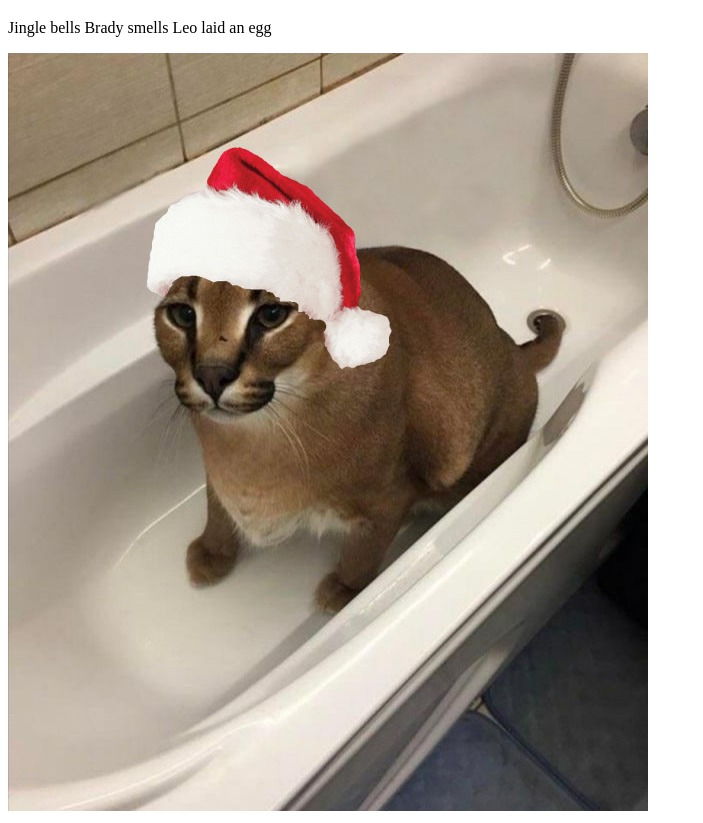
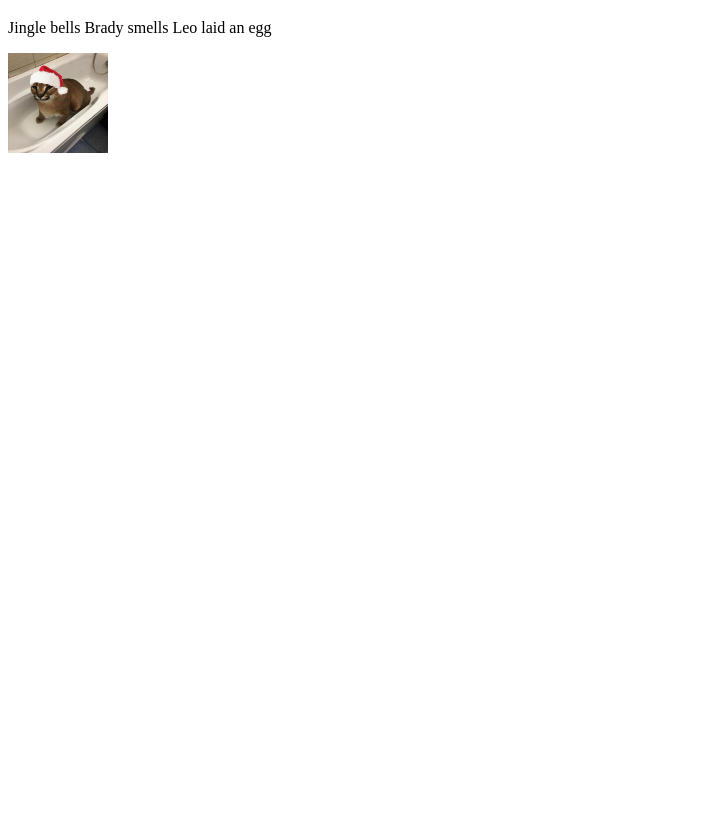
Before and after one commit to BigGuyNickM/Portfolio, a plain HTML site: page index.html in a window 1280 px wide. Shown: the part 61-884 px from the top of the page, without its empty margins (0-703 px from the left). After the commit the page ends 800 px from the top, so only its background shows below. Drawn offline with Linux system fonts and the light colour scheme.

Commit message:
Update index.html

```diff
--- a/index.html
+++ b/index.html
@@ -7,6 +7,6 @@
 	<body>
         <h1>Welcome to my website!</h1>
         <p>Jingle bells Brady smells Leo laid an egg</p>
-        <img src="./Images/floppaChristmas.jpg" style="left: 300px">
+        <img src="./Images/floppaChristmas.jpg" style="left: 300px; width: 100px; height: 100px">
 	</body>
 </html>
```
